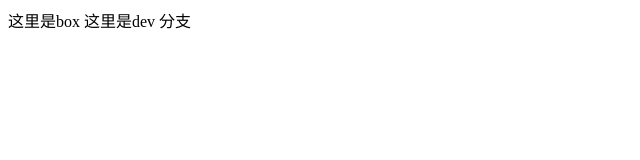
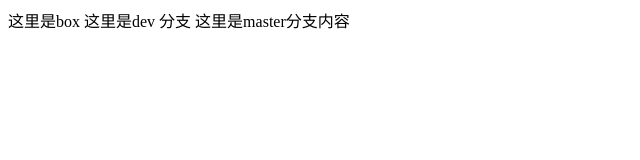
Before and after one commit to xiaotianle/test, a plain HTML site: page index.html in a window 1280 px wide. Shown: the whole page, without its empty margins (0-640 px from the left). Drawn offline with Linux system fonts and the light colour scheme.

Commit message:
master修改index.html文件

```diff
--- a/index.html
+++ b/index.html
@@ -13,6 +13,7 @@
     <div class="box">
         这里是box
         这里是dev 分支
+        这里是master分支内容
     </div>
 </body>
 </html>
```
